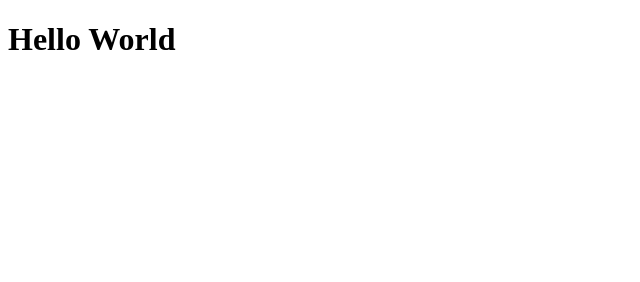
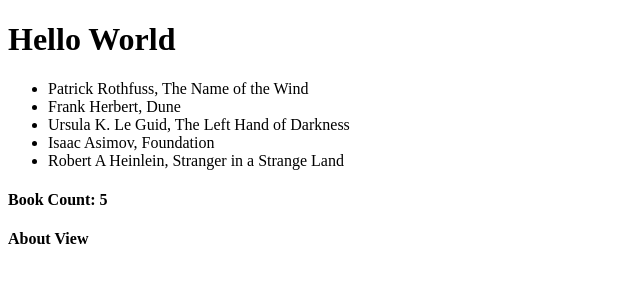
Before and after one commit to Week-3-book-app-2018/booklist-client, a plain HTML site: page index.html in a window 1280 px wide. Shown: the whole page, without its empty margins (0-640 px from the left). Drawn offline with Linux system fonts and the light colour scheme.

Commit message:
did more html, server stuff

```diff
--- a/index.html
+++ b/index.html
@@ -8,5 +8,18 @@
 </head>
 <body>
   <h1>Hello World</h1>
+  <section id="view">
+    <ul>
+      <li>Patrick Rothfuss, The Name of the Wind</li>
+      <li>Frank Herbert, Dune</li>
+      <li>Ursula K. Le Guid, The Left Hand of Darkness</li>
+      <li>Isaac Asimov, Foundation</li>
+      <li>Robert A Heinlein, Stranger in a Strange Land</li>
+    </ul>
+      <h4>Book Count: 5</h4>
+  </section>
+  <section id="about-view">
+    <h4>About View</h4>
+  </section>
 </body>
 </html>
```
Also changed, not shown: scripts/models/books.js (line endings or trailing spaces).
